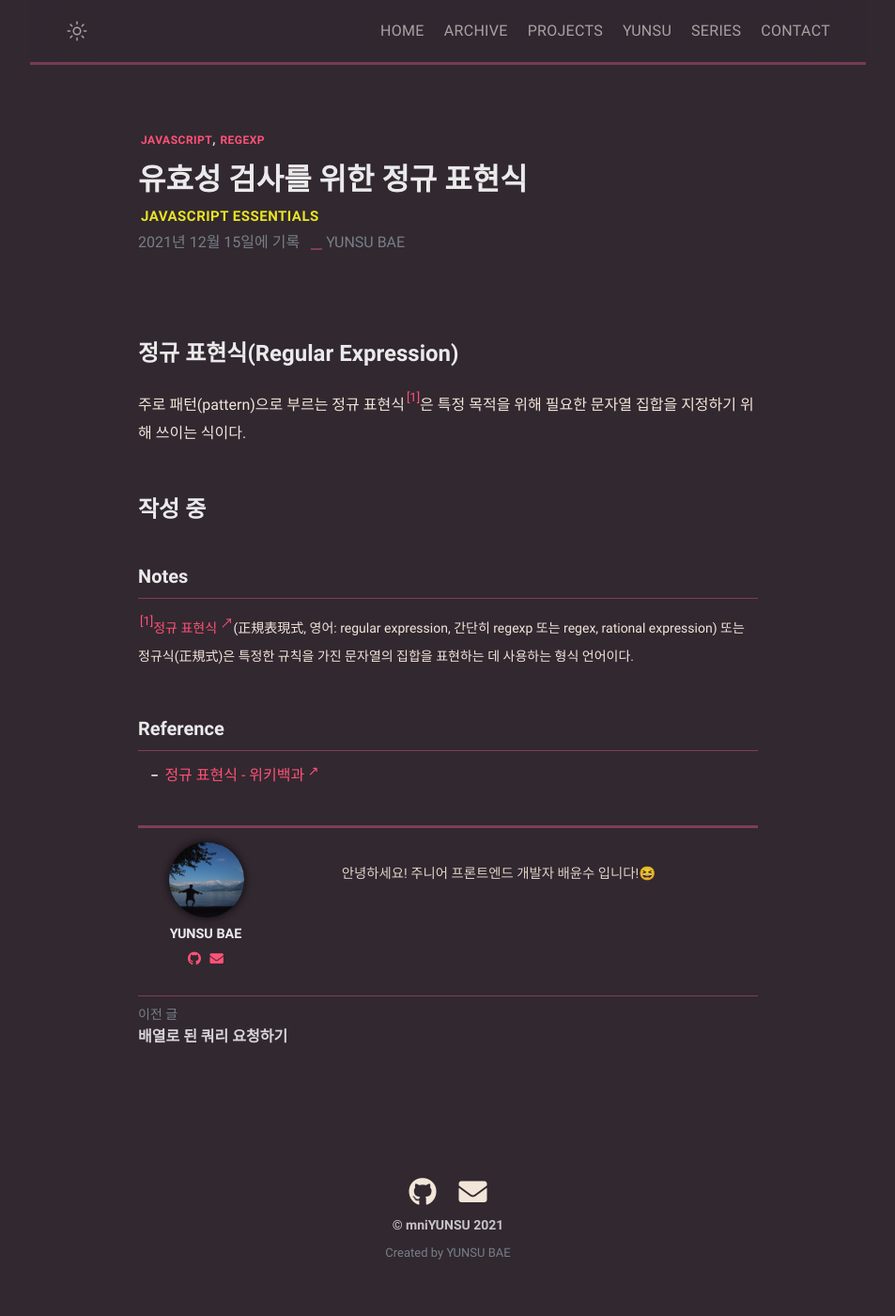
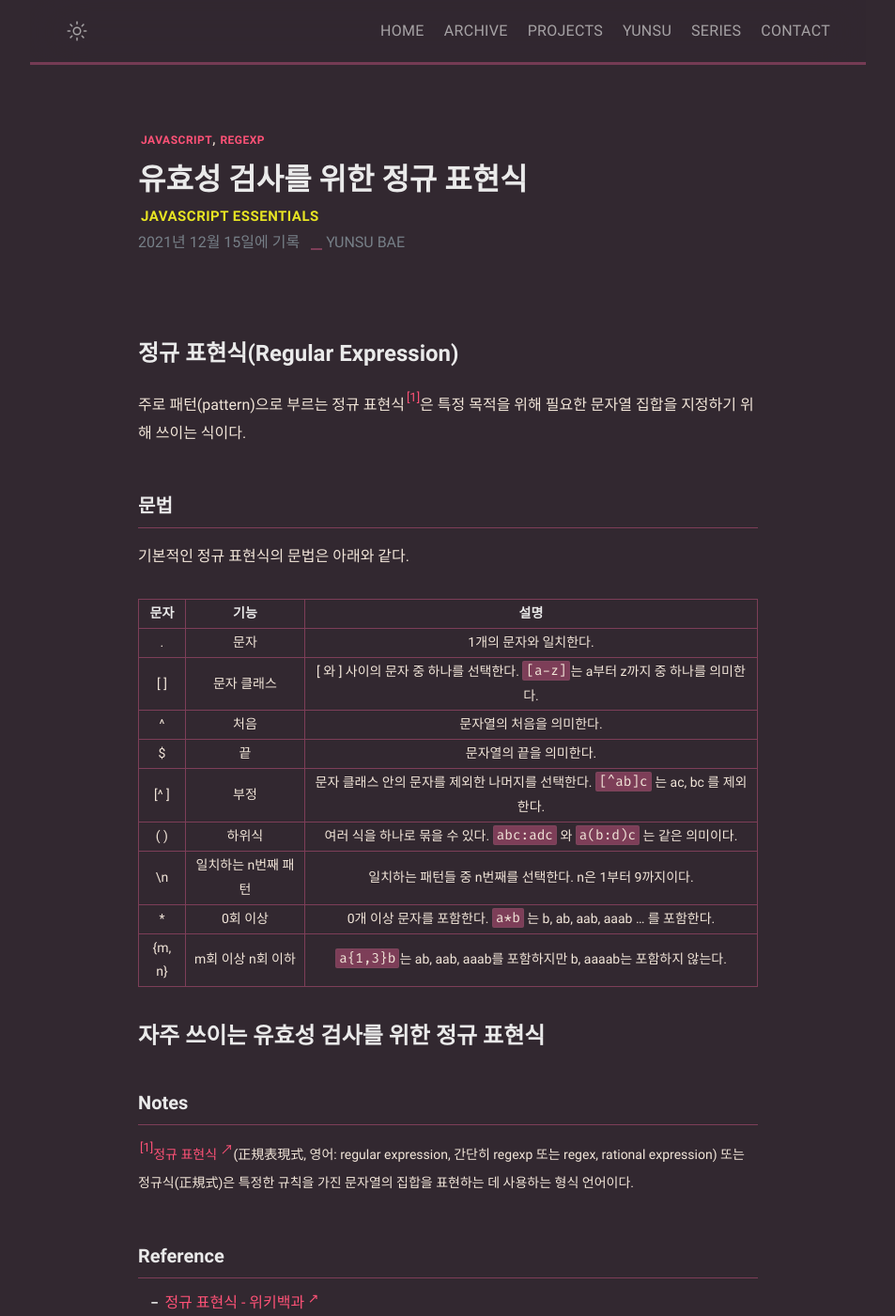
Before and after one commit to mniYUNSU/mniYUNSU.github.io, a Jekyll site: the page built from _posts/js-regexp/2021-12-15-js-regexp.md, in a window 1280 px wide and 1400 px high. Shown: the whole window at 94% size, without its empty margins (163-1116 px from the left). Built offline with Jekyll 4.4.1, drawn with Linux system fonts in a browser that asks for light colours; comment, search, counter and statistics services are not loaded.

Commit message:
포스팅 : 유효성 검사를 위한 정규 표현식

```diff
--- a/_posts/js-regexp/2021-12-15-js-regexp.md
+++ b/_posts/js-regexp/2021-12-15-js-regexp.md
@@ -11,7 +11,23 @@ description: 다양한 정규 표현식
 
 주로 패턴(pattern)으로 부르는 정규 표현식<sup id="user">[[1]](#user-ref)</sup>은 특정 목적을 위해 필요한 문자열 집합을 지정하기 위해 쓰이는 식이다.
 
-# 작성 중
+### 문법
+
+기본적인 정규 표현식의 문법은 아래와 같다.
+
+|  문자  |        기능         |                                       설명                                        |
+| :----: | :-----------------: | :-------------------------------------------------------------------------------: |
+|   .    |        문자         |                              1개의 문자와 일치한다.                               |
+|  [ ]   |     문자 클래스     | [ 와 ] 사이의 문자 중 하나를 선택한다. `[a-z]`는 a부터 z까지 중 하나를 의미한다.  |
+|   ^    |        처음         |                             문자열의 처음을 의미한다.                             |
+|   $    |         끝          |                              문자열의 끝을 의미한다.                              |
+|  [^ ]  |        부정         | 문자 클래스 안의 문자를 제외한 나머지를 선택한다. `[^ab]c` 는 ac, bc 를 제외한다. |
+|  ( )   |       하위식        |      여러 식을 하나로 묶을 수 있다. `abc:adc` 와 `a(b:d)c` 는 같은 의미이다.      |
+|   \n   | 일치하는 n번째 패턴 |             일치하는 패턴들 중 n번째를 선택한다. n은 1부터 9까지이다.             |
+|   \*   |      0회 이상       |       0개 이상 문자를 포함한다. `a*b` 는 b, ab, aab, aaab ... 를 포함한다.        |
+| {m, n} |  m회 이상 n회 이하  |        `a{1,3}b`는 ab, aab, aaab를 포함하지만 b, aaaab는 포함하지 않는다.         |
+
+# 자주 쓰이는 유효성 검사를 위한 정규 표현식
 
 ### Notes
 
```
